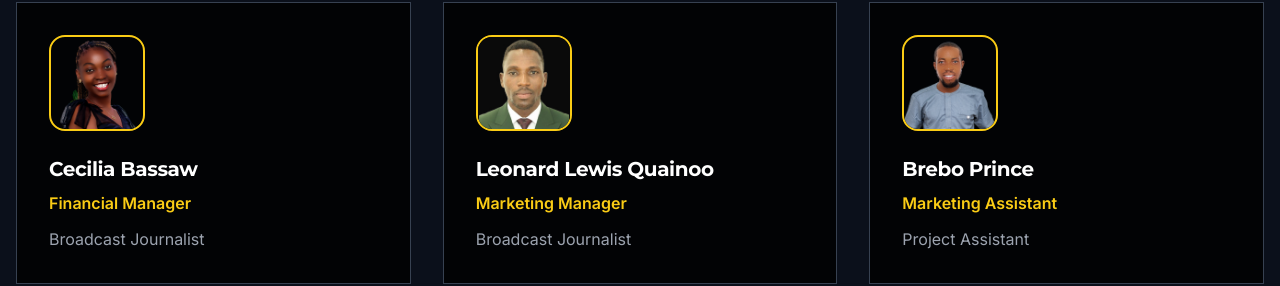
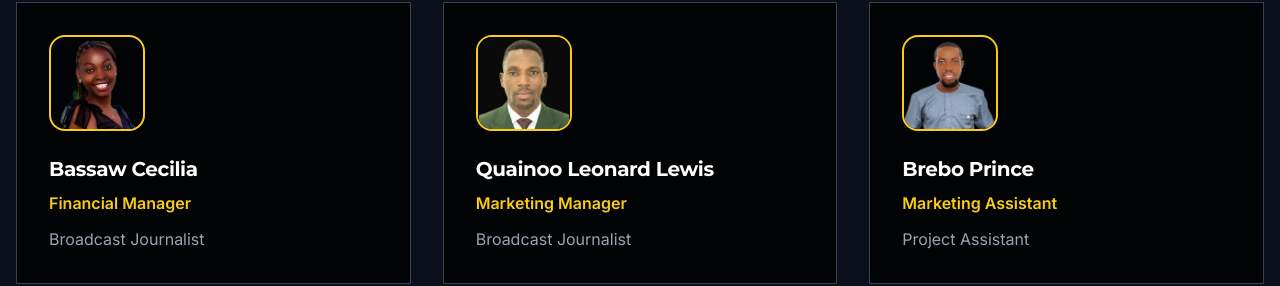
Before and after one commit to eckintosh-4ai360/tee-jay-website, a Next.js app: page /about in a window 1280 px wide. Shown: the part 2880-3166 px from the top of the page. Built offline with nearby package versions, Linux system fonts and the light colour scheme.

Commit message:
updated team

```diff
--- a/app/layout.tsx
+++ b/app/layout.tsx
@@ -46,7 +46,7 @@ export default function RootLayout({
 }>) {
   return (
     <html lang="en" className={`${inter.variable} ${montserrat.variable}`} suppressHydrationWarning>
-      <body className={inter.className}>
+      <body className={inter.className} suppressHydrationWarning>
         <ErrorBoundary>
           <ThemeProvider defaultTheme="dark">
             <TooltipProvider>
--- a/components/pages/About.tsx
+++ b/components/pages/About.tsx
@@ -99,13 +99,13 @@ export default function About() {
     },
 
   {
-      name: 'Cecilia Bassaw',
+      name: 'Bassaw Cecilia ',
       role: 'Financial Manager',
       specialty: 'Broadcast Journalist',
       image: '/images/Cecilia Bassaw .png',
     },
     {
-      name: 'Leonard Lewis Quainoo',
+      name: 'Quainoo Leonard Lewis ',
       role: 'Marketing Manager',
       specialty: 'Broadcast Journalist',
       image: '/images/lewis.png',
```
